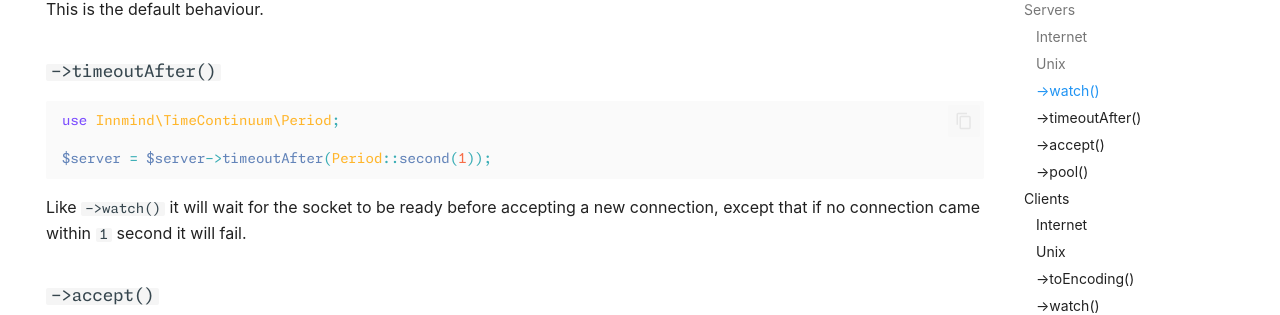
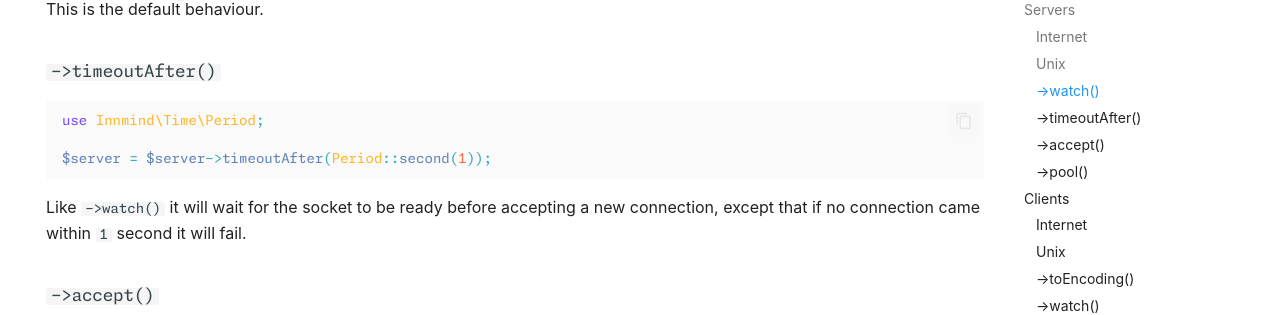
Before and after one commit to Innmind/io, an MkDocs documentation site: the page built from documentation/sockets.md, in a window 1280 px wide and 900 px high, scrolled down 1465 px. Shown: the part 146-461 px from the top of the window. Built offline with MkDocs 1.6.1 and Material for MkDocs 9.7.7, drawn with Linux system fonts in a browser that asks for light colours; plug-ins that fetch from the network failed and are left out; some of the changed text lies outside the part shown.

Commit message:
fix documentation

````diff
--- a/documentation/sockets.md
+++ b/documentation/sockets.md
@@ -81,7 +81,7 @@ This is the default behaviour.
 ### `->timeoutAfter()`
 
 ```php
-use Innmind\TimeContinuum\Period;
+use Innmind\Time\Period;
 
 $server = $server->timeoutAfter(Period::second(1));
 ```
@@ -172,7 +172,7 @@ This is default behaviour.
 ### `->timeoutAfter()`
 
 ```php
-use Innmind\TimeContinuum\Period;
+use Innmind\Time\Period;
 
 $client = $client->timeoutAfter(Period::second(1));
 ```
````
Also changed, not shown: documentation/streams.md (+1 -1 lines), documentation/use-cases/socket/heartbeat.md (+1 -1 lines), documentation/use-cases/socket/read.md (+1 -1 lines).
